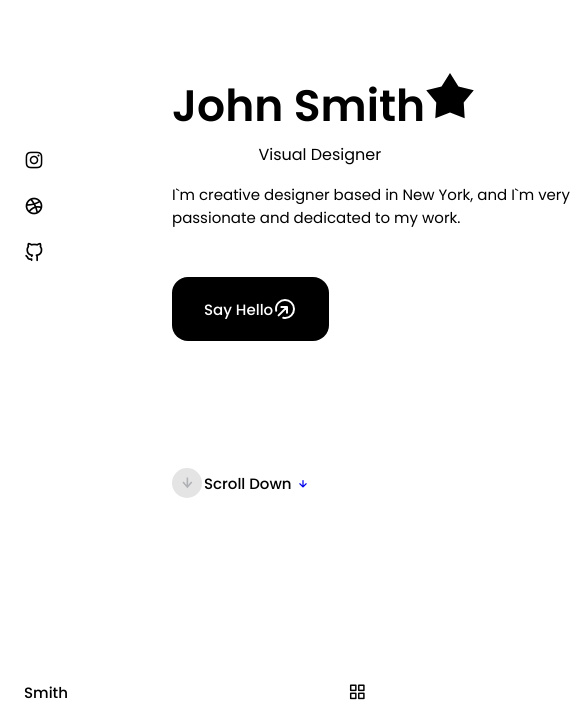
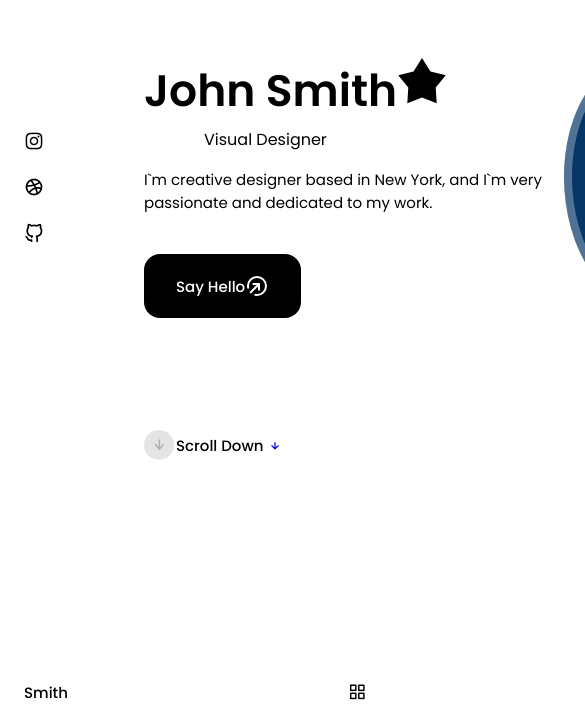
Before and after one commit to kravchuks/portfolio, a React (Create React App) app: page / in a window 390 px wide. Shown: the part 128-844 px from the top of the page, 585 px wide, since content can reach past the window. Built offline with nearby package versions, Linux system fonts and the light colour scheme.

Commit message:
Add adaptive to 992px screen

```diff
--- a/src/components/home/home.css
+++ b/src/components/home/home.css
@@ -114,3 +114,54 @@
   font-size: 1.25rem;
   color: var(--title-color)
 }
+
+/*-------------Breakpoints--------------*/
+/*--------------For large devices-------------*/
+@media screen and (max-width: 992px) {
+  .home__content {
+    grid-template-columns: 100px repeat(2, 1fr);
+    column-gap: 1.25rem;
+  }
+
+  .home__hand {
+    width: 26px;
+    height: 26px;
+  }
+
+  .home__subtitle {
+    padding-left: 3.75rem;
+    margin-bottom: var(--mb-1);
+  }
+
+  .home__subtitle::before {
+    width: 42px;
+    top: 0.8rem;
+  }
+
+  .home__description {
+    max-width: initial;
+    margin-bottom: var(--mb-2-5);
+  }
+
+  .home__img {
+    width: 250px;
+    height: 250px;
+    box-shadow: inset 0 0 0 8px rgb(255 255 255 / 30%);
+  }
+
+  .home__scroll {
+    margin-left: 7.5rem;
+  }
+}
+
+/*---------------For medium devices----------------*/
+@media screen and (max-width: 768px) {
+}
+
+@media screen and (max-width: 576px) {
+}
+
+/*---------------For small devices-----------------*/
+@media screen and (max-width: 350px) {
+
+}
```
